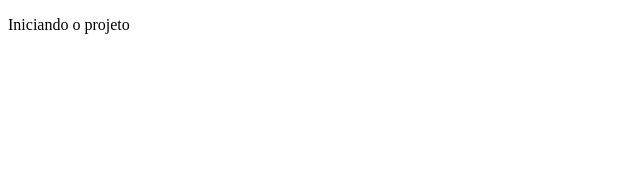
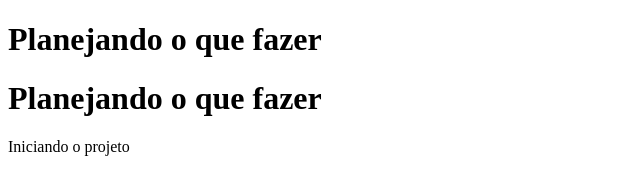
Before and after one commit to WanderckleyOliveira/projeto_desafiador, a plain HTML site: page index.html in a window 1280 px wide. Shown: the whole page, without its empty margins (0-640 px from the left). Drawn offline with Linux system fonts and the light colour scheme.

Commit message:
Crise de ideias

```diff
--- a/index.html
+++ b/index.html
@@ -7,6 +7,9 @@
     <title>Projeto desafiador</title>
 </head>
 <body>
+    <h1>Planejando o que fazer</h1>
+    <h1>Planejando o que fazer</h1>
     <p>Iniciando o projeto</p>
+    <h1></h1>
 </body>
 </html>
```
